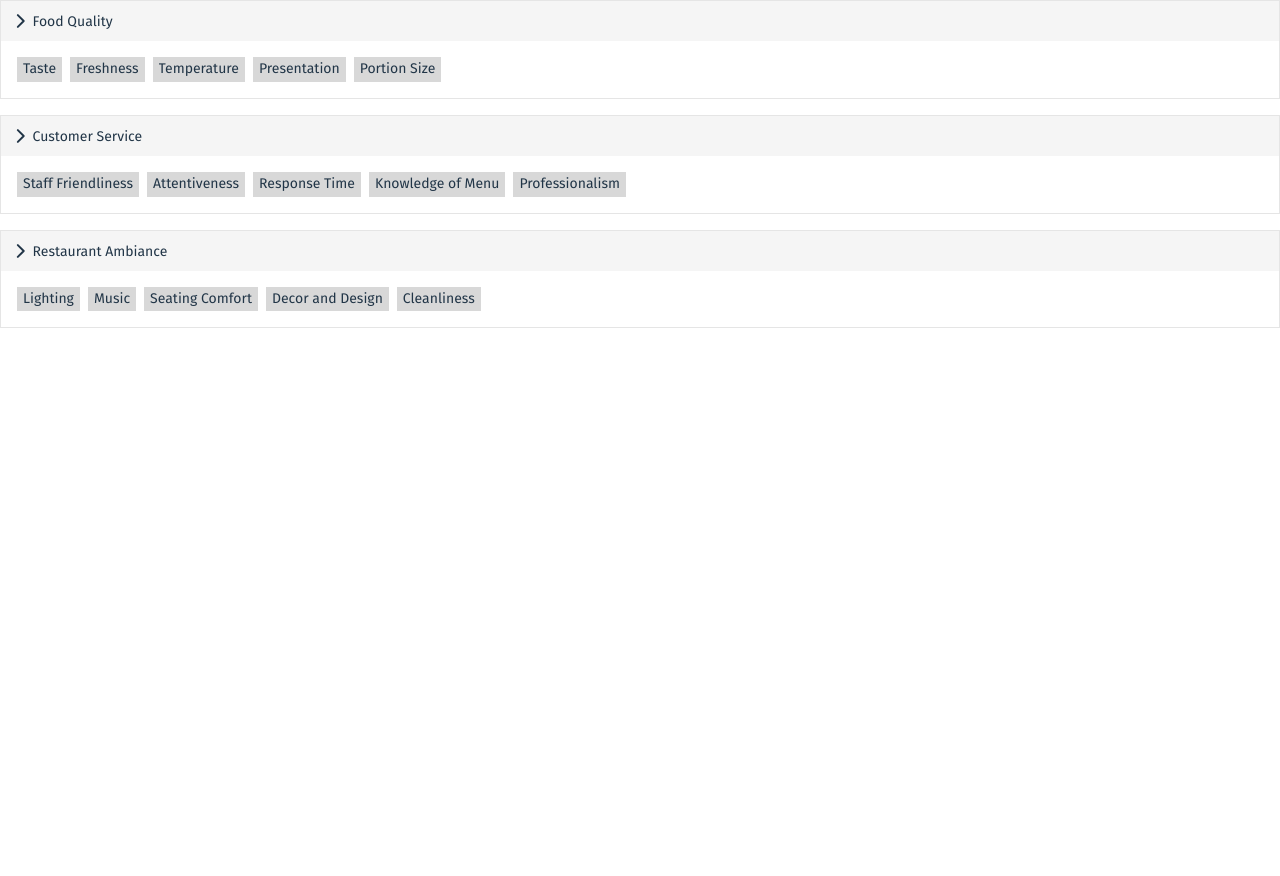
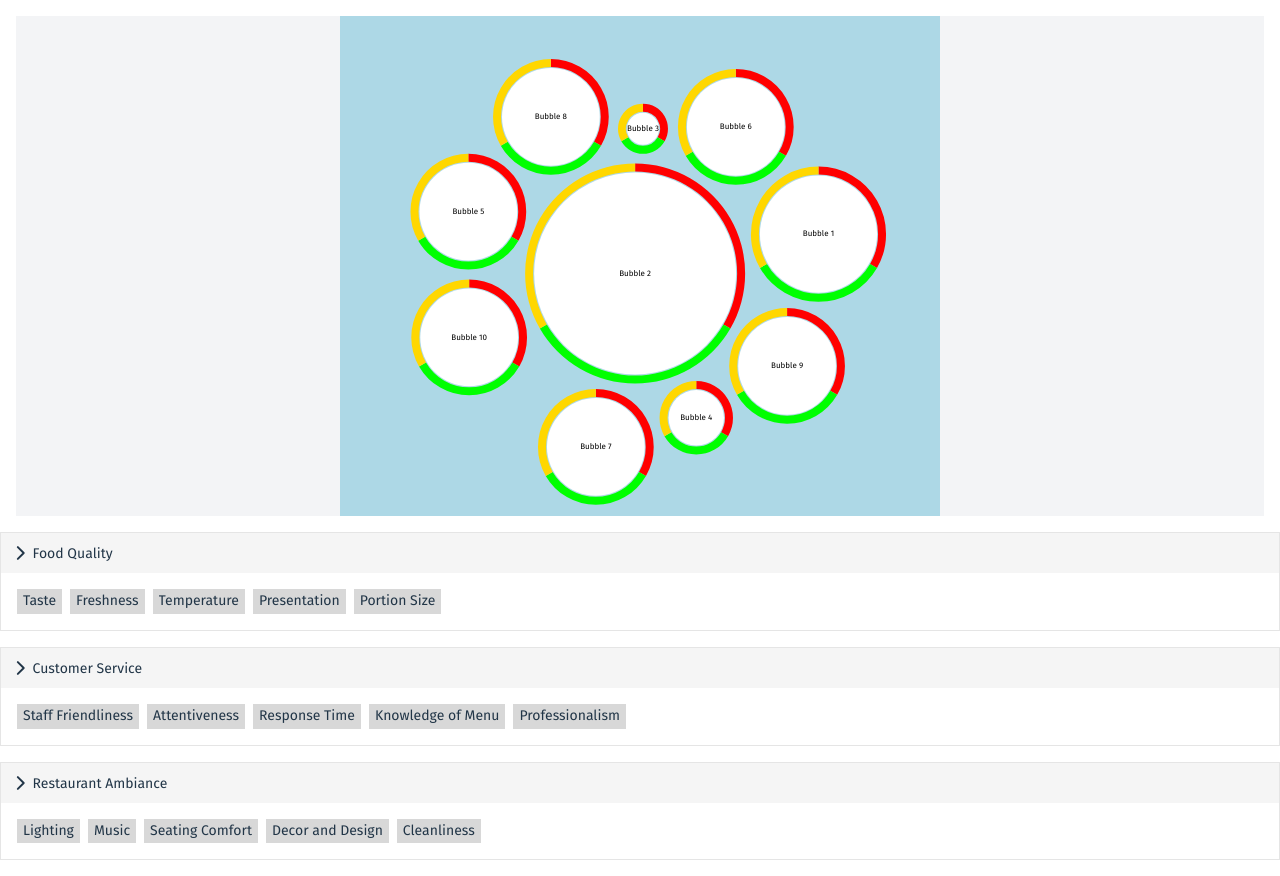
Before and after one commit to saiful6620/topic-configuration, a React (Vite) app: page / in a window 1280 px wide. Before the commit the page ends 800 px from the top, so only its background shows below. Built offline with nearby package versions, Linux system fonts and the light colour scheme; data requests are answered from the project's data file.

Commit message:
bubble chart for topics and topic sentiment distribution added

```diff
--- a/package.json
+++ b/package.json
@@ -14,15 +14,19 @@
     "@dnd-kit/core": "^6.3.1",
     "@headlessui/react": "^2.2.0",
     "axios": "^1.7.9",
+    "d3": "^7.9.0",
     "lodash": "^4.17.21",
     "lucide-react": "^0.469.0",
     "react": "^18.3.1",
     "react-dom": "^18.3.1",
-    "react-query": "^3.39.3"
+    "react-query": "^3.39.3",
+    "recharts": "^2.15.1"
   },
   "devDependencies": {
     "@eslint/js": "^9.17.0",
+    "@types/d3": "^7.4.3",
     "@types/lodash": "^4.17.14",
+    "@types/node": "^22.12.0",
     "@types/react": "^18.3.18",
     "@types/react-dom": "^18.3.5",
     "@vitejs/plugin-react-swc": "^3.5.0",
--- /dev/null
+++ b/src/components/bubble-chart/BubbleChart.tsx
@@ -0,0 +1,313 @@
+// Types.ts
+interface BubbleData {
+  id: number;
+  value: number;
+  label: string;
+  totalUsers?: number;
+  category?: string;
+}
+
+interface TooltipState {
+  show: boolean;
+  text: string;
+  x: number;
+  y: number;
+}
+
+interface BubbleChartProps {
+  data: BubbleData[];
+  width?: number;
+  height?: number | string;
+  minRadius?: number;
+  maxRadius?: number;
+  borderWidth?: number;
+  colors?: string[];
+  padding?: number;
+}
+
+// BubbleChart.tsx
+import React, { useEffect, useRef, useState } from "react";
+import * as d3 from "d3";
+
+const BubbleChart: React.FC<BubbleChartProps> = ({
+  data = [],
+  width = 600,
+  height = 600,
+  minRadius = 40,
+  maxRadius = 80,
+  borderWidth = 16,
+  colors = ["#FF0000", "#00FF00", "#FFD700"],
+  padding = 10,
+}) => {
+  const svgRef = useRef<SVGSVGElement | null>(null);
+  const [tooltip, setTooltip] = useState<TooltipState>({
+    show: false,
+    text: "",
+    x: 0,
+    y: 0,
+  });
+
+  // Tooltip content definitions
+  const segmentTooltips: string[] = [
+    "Red Segment: Performance Metrics",
+    "Green Segment: Growth Statistics",
+    "Yellow Segment: User Engagement",
+  ];
+
+  const getInnerCircleTooltip = (d: BubbleData): string => `
+      Value: ${d.value}
+      Total Users: ${d.totalUsers || "N/A"}
+      Category: ${d.category || "General"}
+    `;
+
+  useEffect(() => {
+    if (!data.length || !svgRef.current) return;
+
+    // Clear any existing SVG content
+    d3.select(svgRef.current).selectAll("*").remove();
+
+    // Create SVG container
+    const svg = d3
+      .select(svgRef.current)
+      .attr(
+        "viewBox",
+        `-${width / 2} -${height / 2} ${width * 2} ${height * 2}`
+      )
+      .attr("width", width)
+      .attr("height", height)
+      .attr(
+        "style",
+        `max-width: 100%; height: auto; display: block; margin: 0 auto; background: lightblue;`
+      );
+
+    // Scale for bubble sizes
+    const radiusScale = d3
+      .scaleSqrt<number>()
+      .domain([
+        d3.min(data, (d) => d.value) || 0,
+        d3.max(data, (d) => d.value) || 100,
+      ])
+      .range([minRadius, maxRadius]);
+
+    // Type definition for simulation nodes
+    interface SimulationNode extends d3.SimulationNodeDatum, BubbleData {}
+
+    // Create force simulation
+    const simulation = d3
+      .forceSimulation<SimulationNode>(data as SimulationNode[])
+      .force("center", d3.forceCenter<SimulationNode>(width / 2, height / 2))
+      .force(
+        "collision",
+        d3
+          .forceCollide<SimulationNode>()
+          .radius((d) => radiusScale(d.value) + padding)
+      )
+      .force("x", d3.forceX<SimulationNode>(width / 2).strength(0.1))
+      .force("y", d3.forceY<SimulationNode>(height / 2).strength(0.1));
+
+    // Create a group for each bubble
+    const bubbles = svg
+      .selectAll<SVGGElement, SimulationNode>(".bubble")
+      .data(data)
+      .enter()
+      .append("g")
+      .attr("class", "bubble");
+
+    // Function to create arc segments for border
+    const createArcGenerator = (radius: number) => {
+      return d3
+        .arc<any, number>()
+        .innerRadius(radius - borderWidth)
+        .outerRadius(radius)
+        .startAngle((_, i) => (i * 2 * Math.PI) / 3)
+        .endAngle((_, i) => ((i + 1) * 2 * Math.PI) / 3);
+    };
+
+    // Function to handle tooltip show
+    const showTooltip = (event: MouseEvent, text: string): void => {
+      console.log({
+        pageX: event.x,
+        screenX: event.screenX,
+        y: event.y,
+      });
+      setTooltip({
+        show: true,
+        text,
+        x: event.pageX,
+        y: event.pageY - 4,
+      });
+    };
+
+    // Function to handle tooltip hide
+    const hideTooltip = (): void => {
+      setTooltip((prev) => ({ ...prev, show: false }));
+    };
+
+    // For each bubble, create the segments and inner circle
+    bubbles.each(function (d) {
+      const radius = radiusScale(d.value);
+      const g = d3.select(this);
+
+      // Create border segments with tooltips
+      colors.forEach((color, i) => {
+        const segment = g
+          .append("path")
+          .attr("d", createArcGenerator(radius)({}, i))
+          .style("fill", color)
+          .style("cursor", "pointer");
+
+        // Add segment tooltip events
+        segment
+          .on("mousemove", (event: MouseEvent) => {
+            showTooltip(event, segmentTooltips[i]);
+          })
+          .on("mouseout", hideTooltip);
+      });
+
+      // Create inner circle with tooltip
+      const innerCircle = g
+        .append("circle")
+        .attr("r", radius - borderWidth - 2)
+        .attr("fill", "white")
+        .style("cursor", "pointer");
+
+      // Add inner circle tooltip events
+      innerCircle
+        .on("mousemove", (event: MouseEvent) => {
+          showTooltip(event, getInnerCircleTooltip(d));
+        })
+        .on("mouseout", hideTooltip);
+
+      // Add label
+      g.append("text")
+        .attr("text-anchor", "middle")
+        .attr("dominant-baseline", "middle")
+        .style("font-size", "16px")
+        .text(d.label)
+        .style("pointer-events", "none");
+    });
+
+    // Update bubble positions based on simulation
+    simulation.on("tick", () => {
+      bubbles.attr("transform", (d) => `translate(${d.x ?? 0},${d.y ?? 0})`);
+    });
+
+    // Cleanup function
+    return () => {
+      simulation.stop();
+    };
+  }, [data, width, height, minRadius, maxRadius, borderWidth, colors, padding]);
+
+  return (
+    <div className="bg-gray-100">
+      <svg ref={svgRef} />
+
+      {/* Tooltip */}
+      {tooltip.show && (
+        <div
+          className="fixed z-10 px-3 py-2 text-sm text-white bg-gray-800 rounded shadow-lg pointer-events-none whitespace-pre-line"
+          style={{
+            left: tooltip.x,
+            top: tooltip.y,
+            transform: "translate(-50%, -100%)",
+          }}
+        >
+          {tooltip.text}
+        </div>
+      )}
+    </div>
+  );
+};
+
+// Example usage with TypeScript
+const BubbleChartExample: React.FC = () => {
+  const sampleData: BubbleData[] = [
+    {
+      id: 1,
+      value: 100,
+      label: "Bubble 1",
+      totalUsers: 1500,
+      category: "Product A",
+    },
+    {
+      id: 2,
+      value: 150,
+      label: "Bubble 2",
+      totalUsers: 1200,
+      category: "Product B",
+    },
+    {
+      id: 3,
+      value: 60,
+      label: "Bubble 3",
+      totalUsers: 900,
+      category: "Product C",
+    },
+    {
+      id: 4,
+      value: 70,
+      label: "Bubble 4",
+      totalUsers: 1100,
+      category: "Product D",
+    },
+    {
+      id: 5,
+      value: 90,
+      label: "Bubble 5",
+      totalUsers: 1300,
+      category: "Product E",
+    },
+    {
+      id: 6,
+      value: 90,
+      label: "Bubble 6",
+      totalUsers: 1300,
+      category: "Product E",
+    },
+    {
+      id: 7,
+      value: 90,
+      label: "Bubble 7",
+      totalUsers: 1300,
+      category: "Product E",
+    },
+    {
+      id: 8,
+      value: 90,
+      label: "Bubble 8",
+      totalUsers: 1300,
+      category: "Product E",
+    },
+    {
+      id: 9,
+      value: 90,
+      label: "Bubble 9",
+      totalUsers: 1300,
+      category: "Product E",
+    },
+    {
+      id: 10,
+      value: 90,
+      label: "Bubble 10",
+      totalUsers: 1300,
+      category: "Product E",
+    },
+  ];
+
+  return (
+    <div className="p-4">
+      <BubbleChart
+        data={sampleData}
+        width={600}
+        height={500}
+        minRadius={50}
+        maxRadius={220}
+        borderWidth={16}
+        colors={["#FF0000", "#00FF00", "#FFD700"]}
+        padding={10}
+      />
+    </div>
+  );
+};
+
+export default BubbleChartExample;
--- a/src/index.css
+++ b/src/index.css
@@ -24,26 +24,6 @@ body {
   min-height: 100vh;
 }
 
-button {
-  border-radius: 2px;
-  border: 1px solid transparent;
-  padding: 4px 8px;
-  font-size: 1em;
-  font-weight: 500;
-  font-family: inherit;
-  cursor: pointer;
-  transition: border-color 0.25s;
-  display: inline-flex;
-  align-items: center;
-}
-/* button:hover {
-  border-color: #646cff;
-}
-button:focus,
-button:focus-visible {
-  outline: 4px auto -webkit-focus-ring-color;
-} */
-
 @media (prefers-color-scheme: light) {
   :root {
     color: #213547;
--- a/src/main.tsx
+++ b/src/main.tsx
@@ -1,9 +1,9 @@
 import { StrictMode } from "react";
 import { createRoot } from "react-dom/client";
-import "./index.css";
 import App from "./App.tsx";
 import { QueryClient, QueryClientProvider } from "react-query";
 import { AxiosError } from "axios";
+import "./index.css";
 
 const queryClient = new QueryClient({
   defaultOptions: {
--- a/src/pages/custom-topics/CustomTopicsPage.tsx
+++ b/src/pages/custom-topics/CustomTopicsPage.tsx
@@ -1,9 +1,13 @@
+import BubbleChartExample from "../../components/bubble-chart/BubbleChart";
 import CustomTopics from "./components/CustomTopics";
 import TopicContextProvider from "./context/TopicContextProvider";
 
 const CustomTopicsPage = () => {
   return (
     <TopicContextProvider>
+      <div>
+        <BubbleChartExample />
+      </div>
       <CustomTopics />
     </TopicContextProvider>
   );
--- a/vite.config.ts
+++ b/vite.config.ts
@@ -1,7 +1,15 @@
-import { defineConfig } from 'vite'
-import react from '@vitejs/plugin-react-swc'
+import { defineConfig } from "vite";
+import react from "@vitejs/plugin-react-swc";
 
 // https://vite.dev/config/
 export default defineConfig({
   plugins: [react()],
-})
+  server: {
+    fs: {
+      allow: [
+        process.cwd(),
+        "/Users/saiful/Projects/QuestionPro/wick-ui/wick-ui-lib/dist/fonts/wick-icon.ttf",
+      ],
+    },
+  },
+});
```
Also changed, not shown: 1 other file (tests, documents, lock files or other folders).
